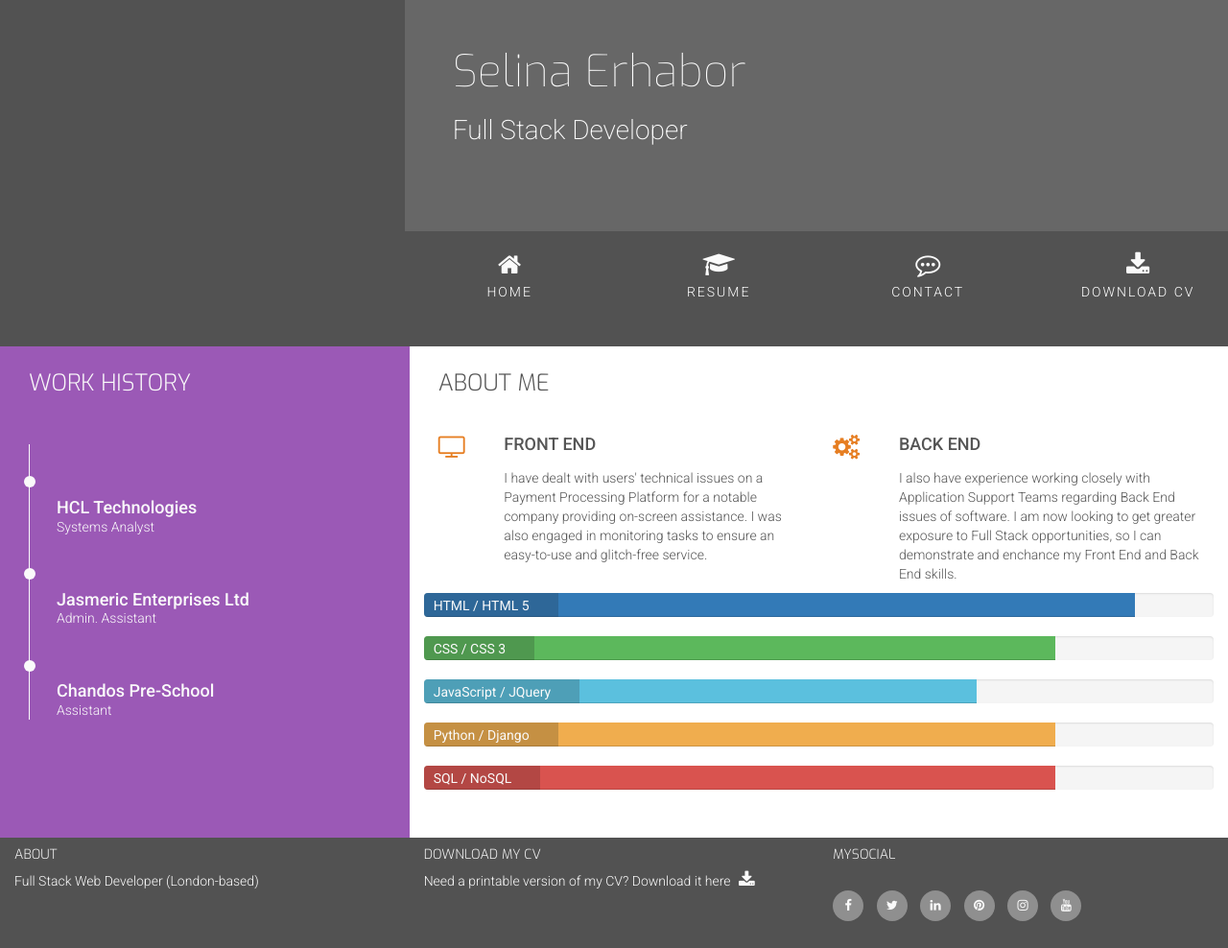
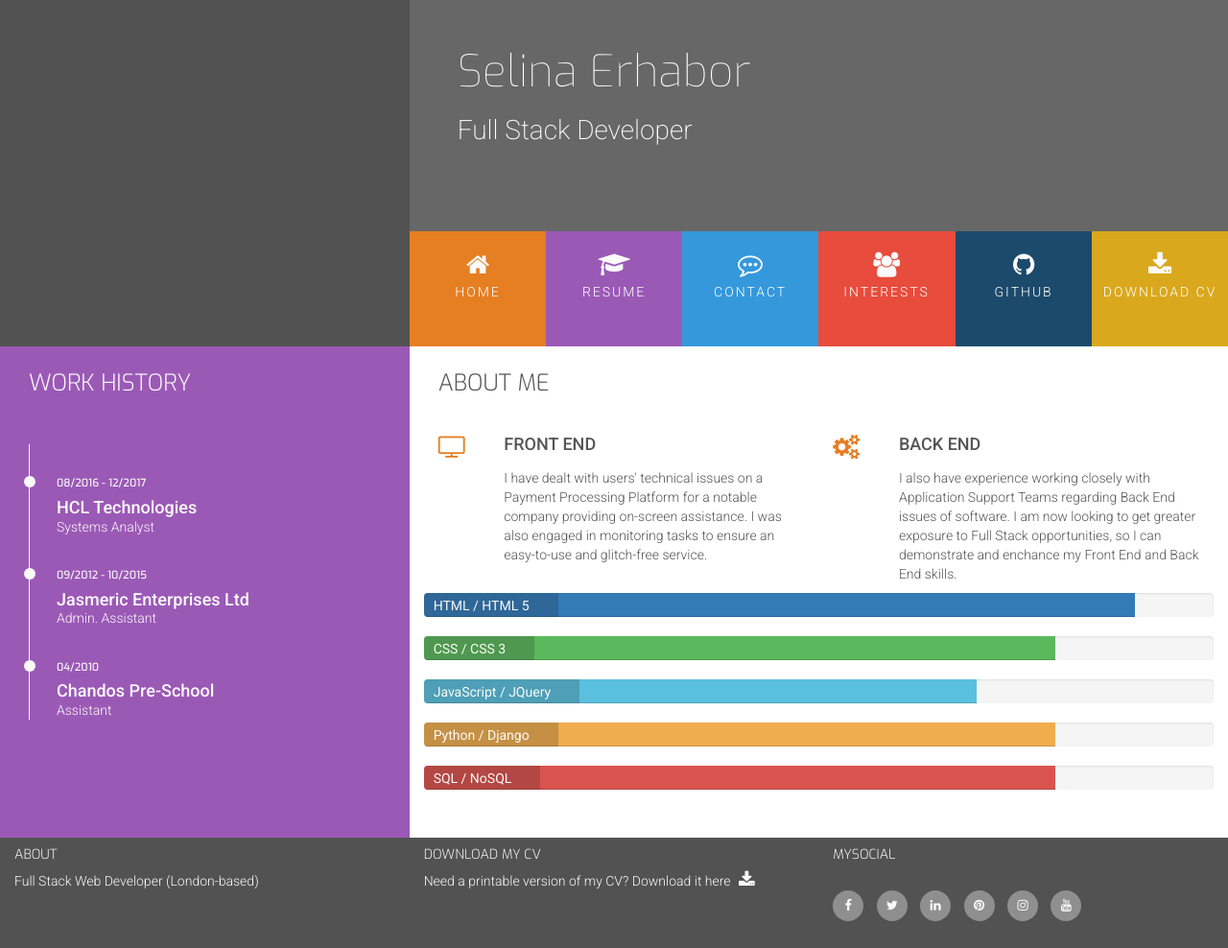
Before and after one commit to selinaerhabor/project-online-resume, a plain HTML site: page resume.html in a window 1280 px wide. Shown: the whole page at 96% size. Drawn offline with nearby package versions, Linux system fonts and the light colour scheme.

Commit message:
amendment

```diff
--- a/resume.html
+++ b/resume.html
@@ -10,7 +10,7 @@
 </head>
 
 <body>
-    <header>
+      <header class="container-fluid">
         <div class="row">
             <a href="index.html">
                 <div class="col-md-4 logo"></div>
@@ -18,23 +18,29 @@
             <div class="col-md-8">
                 <div class="row bg-color-name-title">
                     <div class="heading">
-                        <h1 class="name"> Selina Erhabor</h1>
+                        <h1 class="name">Selina Erhabor</h1>
                         <h2 class="title"> Full Stack Developer</h2>
                     </div>
                 </div>
                 <div class="row">
                     <ul id="nav" class="list-inline clearfix">
-                        <li class="col-xs-6 col-sm-3 bg-color-name-home menuitem">
-                            <a href="index.html" class="hvr-sweep-to-bottom"><i class="fa fa-home" aria-hidden-"true"></i> <span>Home</span></a>
+                        <li class="col-xs-6 col-sm-2 ui-menu-color-home menuitem">
+                            <a href="index.html" class="hvr-sweep-to-bottom"><i class="fa fa-home" aria-hidden="true"></i><span>Home</span></a>
                         </li>
-                        <li class="col-xs-6 col-sm-3 bg-color-name-resume menuitem">
-                            <a href="resume.html" class="hvr-sweep-to-bottom"><i class="fa fa-graduation-cap" aria-hidden-"true"></i> <span>Resume</span></a>
+                        <li class="col-xs-6 col-sm-2 ui-menu-color-resume menuitem">
+                            <a href="resume.html" class="hvr-sweep-to-bottom"><i class="fa fa-graduation-cap" aria-hidden="true"></i><span>Resume</span></a>
                         </li>
-                        <li class="col-xs-6 col-sm-3 bg-color-name-contact menuitem">
-                            <a href="contact.html" class="hvr-sweep-to-bottom"><i class="fa fa-commenting-o" aria-hidden-"true"></i> <span>Contact</span></a>
+                        <li class="col-xs-6 col-sm-2 ui-menu-color-contact menuitem">
+                            <a href="contact.html" class="hvr-sweep-to-bottom"><i class=" fa fa-commenting-o" aria-hidden="true"></i><span>Contact</span></a>
                         </li>
-                        <li class="col-xs-6 col-sm-3 bg-color-name-download menuitem">
-                            <a href="/assets/images/cv-pdf.pdf" target="_blank" class="hvr-sweep-to-bottom"><i class="fa fa-download" aria-hidden-"true"></i> <span>Download CV</span></a>
+                        <li class="col-xs-6 col-sm-2 ui-menu-color-interests menuitem">
+                            <a href="interests.html" class="hvr-sweep-to-bottom"><i class="fa fa-users" aria-hidden="true"></i><span>Interests</span></a>
+                        </li>
+                        <li class="col-xs-6 col-sm-2 ui-menu-color-github menuitem">
+                            <a href="github.html" class="hvr-sweep-to-bottom"><i class="fa fa-github" aria-hidden="true"></i><span>GitHub</span></a>
+                        </li>
+                        <li class="col-xs-6 col-sm-2 ui-menu-color-download menuitem">
+                            <a href="assets/cv/sample-cv.pdf" target="_blank" class="hvr-sweep-to-bottom"><i class="fa fa-download" aria-hidden="true"></i><span>Download CV</span></a>
                         </li>
                     </ul>
                 </div>
@@ -50,15 +56,15 @@
                     </div>
                 </div>
                                 <div class="history-items">
-                                    <div class="timeline-item" dates="08/2016 - 12/2017">
+                                    <div class="timeline-item" data-dates="08/2016 - 12/2017">
                                     <h4>HCL Technologies</h4>
                                     <p>Systems Analyst</p>
                                     </div>
-                                    <div class="timeline-item" dates="09/2012 - 10/2015">
+                                    <div class="timeline-item" data-dates="09/2012 - 10/2015">
                                     <h4>Jasmeric Enterprises Ltd</h4>
                                     <p>Admin. Assistant</p>
                                     </div>
-                                    <div class="timeline-item" dates="04/2010">
+                                    <div class="timeline-item" data-dates="04/2010">
                                     <h4>Chandos Pre-School</h4>
                                     <p>Assistant</p>
                                     </div>
```
Also changed, not shown: contact.html (+15 -8 lines), index.html (+17 -10 lines). Lines whose indentation alone changed are shown as unchanged.
